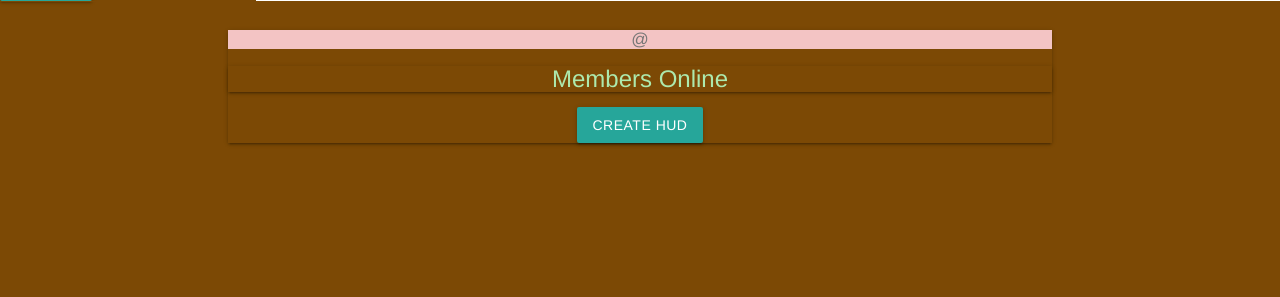
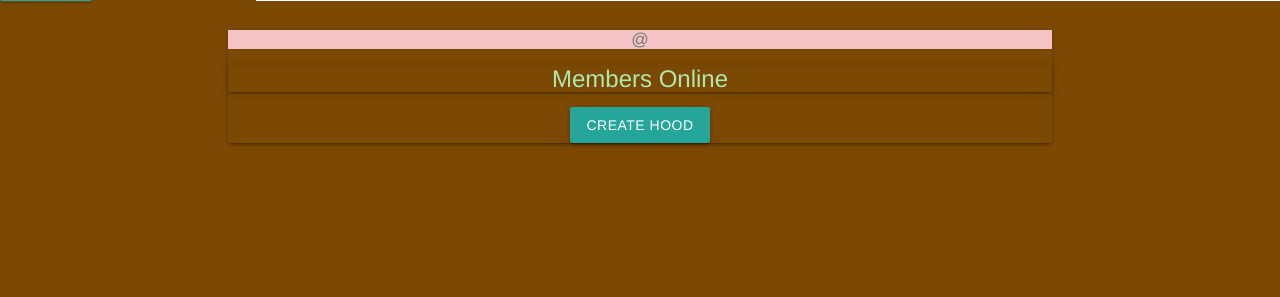
Before and after one commit to CarineIzere/Neibourhood, a Django app: template neighbour/templates/profile.html in a window 1280 px wide. Shown: the part 153-450 px from the top of the page. Run offline with Django 3.2, Linux system fonts and the light colour scheme; the template is opened without the code that fills it, so the values that code supplies are empty; some libraries are stand-ins or nearby versions.

```diff
--- a/neighbour/templates/profile.html
+++ b/neighbour/templates/profile.html
@@ -65,7 +65,7 @@
                                 {% else %}
                                 {% endif %}
                                 <a class="btn btn-primary circle" href="{% url 'new_hood' %}">
-                                    create hud
+                                    create hood
                                 </a>
                             </p>
                         </div>
```
